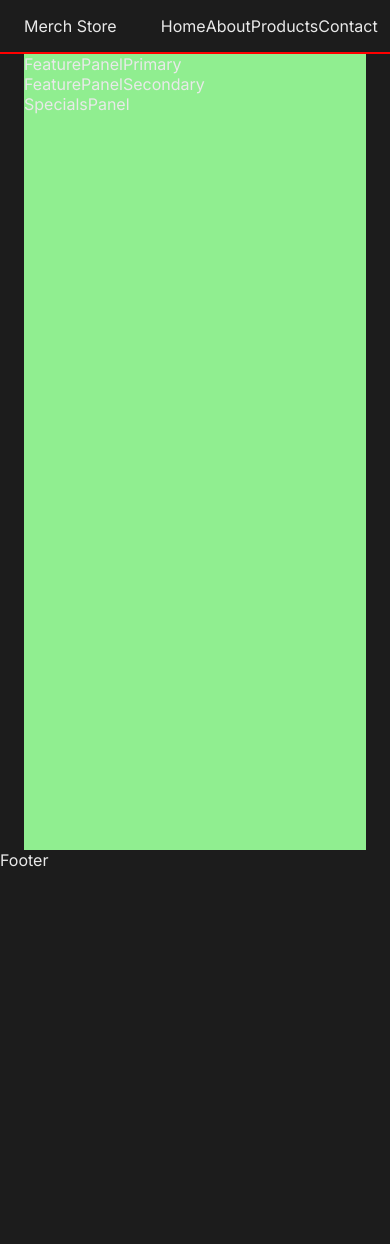
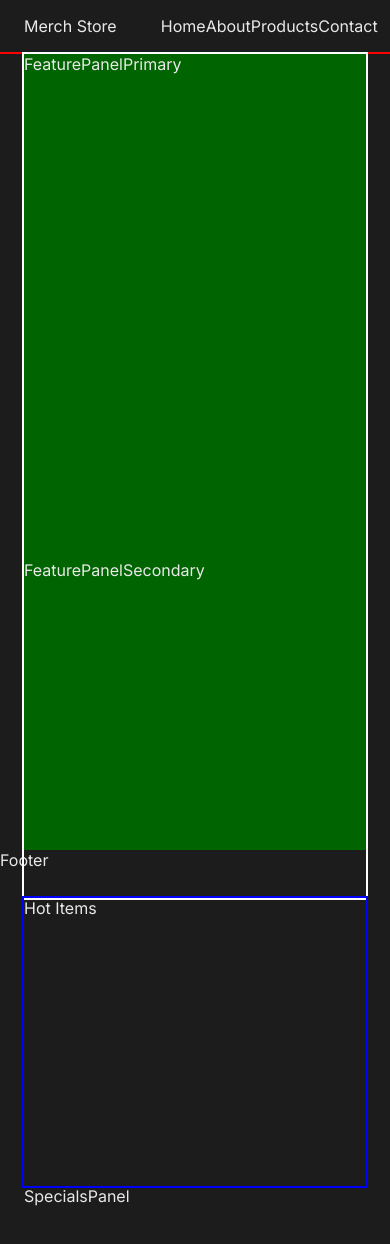
Before and after one commit to nickhibbits/merch-store, a Next.js app: page / in a window 390 px wide. Shown: the top 1244 px of the page. Before the commit the page ends 870 px from the top, so only its background shows below. Built offline with nearby package versions, Linux system fonts and the light colour scheme.

Commit message:
mobile grid layout checkpoint

```diff
--- a/app/layout.tsx
+++ b/app/layout.tsx
@@ -22,7 +22,7 @@ export default function RootLayout({
   return (
     <html lang="en">
       <body className={inter.className}>
-        <div className="window_container">
+        <div className=" window_container">
           <Navbar />
           {children}
           <Footer />
--- a/app/page.tsx
+++ b/app/page.tsx
@@ -6,15 +6,17 @@ import SpecialsPanel from "@/components/Panels/SpecialsPanel/SpecialsPanel";
 import "@/styles/layout.scss";
 
 import { products } from "@/data/dummy";
+import "@/styles/layout.scss";
 
 export default function Home() {
   return (
-    <main className="page_container grid_page_container">
-      <section className="feature_wrapper">
+    <main className="page_container grid grid_page_container">
+      <section className="feature_wrapper grid">
         <FeaturePanelPrimary />
         <FeaturePanelSecondary />
       </section>
       <section className="product_card_wrapper">
+        <h2>Hot Items</h2>
         <ul className="product_card_list">
           {products.map((product) => {
             return (
@@ -27,7 +29,6 @@ export default function Home() {
       </section>
       <section className="specials_wrapper">
         <SpecialsPanel />
-        <div className="product_card_wrapper">
         <ul className="product_card_list">
           {products.map((product) => {
             return (
@@ -37,7 +38,6 @@ export default function Home() {
             );
           })}
         </ul>
-        </div>
       </section>
     </main>
   );
--- a/components/Footer/Footer.tsx
+++ b/components/Footer/Footer.tsx
@@ -1,5 +1,7 @@
+import "@/styles/layout.scss";
+
 function Footer() {
-  return <div>Footer</div>;
+  return <footer className="footer">Footer</footer>;
 }
 
 export default Footer;
--- a/styles/layout.scss
+++ b/styles/layout.scss
@@ -23,36 +23,39 @@
   display: grid;
 
   &_page_container {
-    grid-template-columns: 1fr;
-
-    @include mediaQueries.tablet {
-      grid-template-columns: repeat(2, 1fr);
-    }
-
-    @include mediaQueries.desktop {
-      grid-template-columns: repeat(12, 1fr);
-    }
-
-    @include mediaQueries.large-screen {
-      grid-template-columns: repeat(16, 1fr);
-    }
+    @include layoutMixins.page_grid_columns;
+    grid-template-rows: repeat(3, 1fr);
   }
 }
 
 .window_container {
-  height: 100dvh;
   width: 100%;
 }
 
 .page_container {
   position: relative;
   height: calc(100dvh - variables.$size-38);
-  background-color: lightgreen;
+  background-color: darkgreen;
   padding-inline: auto;
-
-  // &_nav {
-  //   height: calc(100dvh - variables.$size-38);
-  // }
 
   @include layoutMixins.page_width;
 }
+
+.feature_wrapper {
+  outline: 2px solid white;
+  @include layoutMixins.page_grid_columns;
+  grid-template-rows: 60dvh 40dvh;
+}
+
+.product_card_wrapper {
+  min-height: 18rem;
+  outline: 2px solid blue;
+}
+
+.specials_wrapper {
+  min-height: 18rem;
+}
+
+.footer {
+  min-height: 25rem;
+}
--- a/styles/mixins/layoutMixins.scss
+++ b/styles/mixins/layoutMixins.scss
@@ -16,3 +16,19 @@
     width: calc(100% - 35rem);
   }
 }
+
+@mixin page_grid_columns {
+  grid-template-columns: 1fr;
+
+  @include mediaQueries.tablet {
+    grid-template-columns: repeat(2, 1fr);
+  }
+
+  @include mediaQueries.desktop {
+    grid-template-columns: repeat(12, 1fr);
+  }
+
+  @include mediaQueries.large-screen {
+    grid-template-columns: repeat(16, 1fr);
+  }
+}
```
Lines whose indentation alone changed are shown as unchanged.
